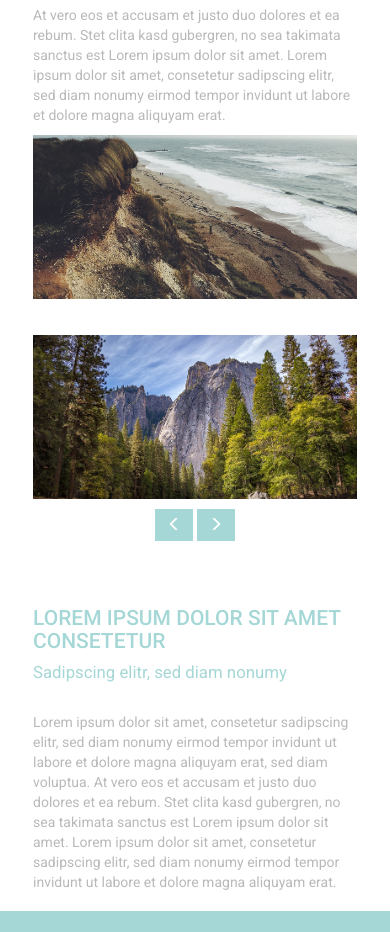
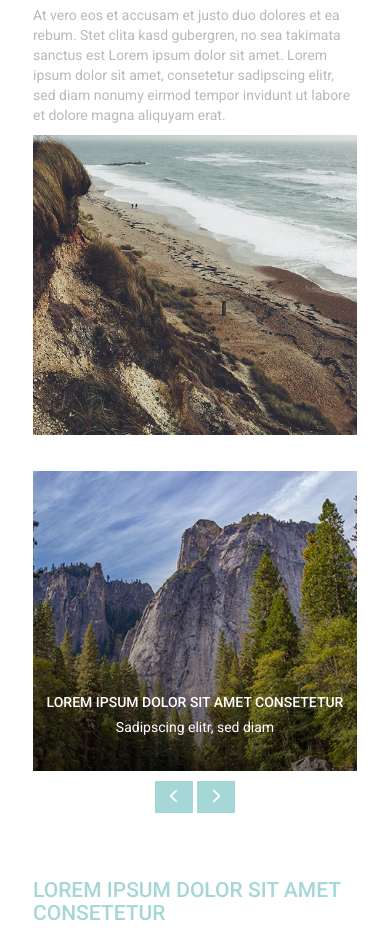
Before and after one commit to samiralibabic/netzbewegung, a plain HTML site: page index.html in a window 390 px wide. Shown: the part 720-1652 px from the top of the page. Drawn offline with nearby package versions, Linux system fonts and the light colour scheme.

Commit message:
Finished mobile version

```diff
--- a/css/style.css
+++ b/css/style.css
@@ -9,7 +9,9 @@ body {
 .container-fluid {
   padding-bottom: 120px;
   position: relative;
+  overflow: hidden;
 }
+
 .row {
   padding: 5%;
 }
@@ -59,6 +61,13 @@ h1, h2 {
   width: 100vw;
   left: -15px;
 }
+#menu.fixed {
+  position: fixed;
+  top: 0;
+  left: 0;
+  z-index: 1;
+}
+
 .navbar-default {
   background-color: #a4d7d5;
   color: white;
@@ -97,14 +106,66 @@ h1, h2 {
   margin-left: 15px;
 }
 
+#img1 {
+  background-image: url("../img/img1.png");
+  background-size: cover;
+  background-position: top;
+  min-height: 300px;
+  text-align: center;
+}
+
 #sliding-images {
-    list-style: none;
-    margin: 0;
-    padding: 0;
+  list-style: none;
+  margin: 0;
+  padding: 0;
 }
 #sliding-images li img {
   padding: 0;
 }
+.slick-slide {
+  position: relative;
+}
+#slide1,
+#slide2,
+#slide3 {
+  background-size: cover;
+  background-position: top;
+  min-height: 300px;
+  text-align: center;
+}
+#slide1 {
+  background-image: url("../img/slide1.png");
+}
+#slide2 {
+  background-image: url("../img/slide2.png");
+}
+#slide3 {
+  background-image: url("../img/slide3.png");
+}
+
+.overlay {
+  position: absolute;
+  left: 0;
+  width: 100%;
+  height: 100%;
+  z-index: 1;
+  text-align: center;
+  padding: 5%;
+  background: linear-gradient(180deg, rgba(0, 0, 0, 0.0), rgba(0, 0, 0, 0.5));
+}
+.overlay-text {
+  position: absolute;
+  bottom: 0px;
+  left: 0;
+  right: 0;
+  padding: 5px;
+}
+.overlay-text > h1,
+.overlay-text > h2 {
+  color: white;
+  font-size: 100%;
+}
+
 #prev-next {
   text-align: center;
   padding: 10px;
--- a/index.html
+++ b/index.html
@@ -60,15 +60,34 @@
         </p>
       </div>
       <div class="col-xs-12 col-sm-6">
-        <img src="img/img1.png" alt="some-image" class="img-responsive" />
+        <div id="img1"></div>
       </div>
     </section>
     <section class="row" id="slider">
       <div class="col-xs-12">
         <ul id="sliding-images">
-          <li><img src="img/slide1.png" alt="slide1" class="col-xs-12 col-sm-4" /></li>
-          <li><img src="img/slide2.png" alt="slide2" class="col-xs-12 col-sm-4" /></li>
-          <li><img src="img/slide3.png" alt="slide3" class="col-xs-12 col-sm-4" /></li>
+          <li id="slide1">
+            <div class="overlay">
+              <div class="overlay-text">
+                <h1>Lorem ipsum dolor sit amet consetetur</h1>
+                <h2>Sadipscing elitr, sed diam</h2>
+              </div>
+            </div>
+          </li>
+          <li id="slide2">
+            <div class="overlay">
+              <div class="overlay-text">
+                <h1>Lorem ipsum dolor sit amet consetetur</h1>
+                <h2>Sadipscing elitr, sed diam</h2>
+              </div>
+            </div>          </li>
+          <li id="slide3">
+            <div class="overlay">
+              <div class="overlay-text">
+                <h1>Lorem ipsum dolor sit amet consetetur</h1>
+                <h2>Sadipscing elitr, sed diam</h2>
+              </div>
+            </div>          </li>
         </ul>
         <div id="prev-next">
         </div>
--- a/js/script.js
+++ b/js/script.js
@@ -8,7 +8,7 @@ $(document).ready(function() {
           target = target.length ? target : $('[name=' + this.hash.slice(1) +']');
           if (target.length) {
             $('html, body').animate({
-              scrollTop: target.offset().top
+              scrollTop: (target.offset().top - 50)
             }, 1000);
             return false;
           }
@@ -20,7 +20,7 @@ $(document).ready(function() {
     $('#footer button').click(function() {
         var val = $(this).html();
         if ($(this).html() == '+') {
-            $(this).html("x");
+            $(this).html("✕");
         } else { $(this).html('+'); }
     });
 
@@ -31,4 +31,17 @@ $(document).ready(function() {
         nextArrow: '<button type="button" class="btn btn-default"><span class="glyphicon glyphicon-menu-right" aria-hidden="true"></span></button>'
     });
 
+    /* fix menu to top on scroll */
+    $(window).scroll(function() {
+        if ($('body').scrollTop() >= $('#landing-page').outerHeight()) {
+            $('#menu').addClass('fixed');
+            $('#text1').css('padding-top', '100px');
+        } else {
+            $('#menu').removeClass('fixed');
+            $('#text1').css('padding-top', '5%');
+        }
+    });
+
+
+
   });
```
